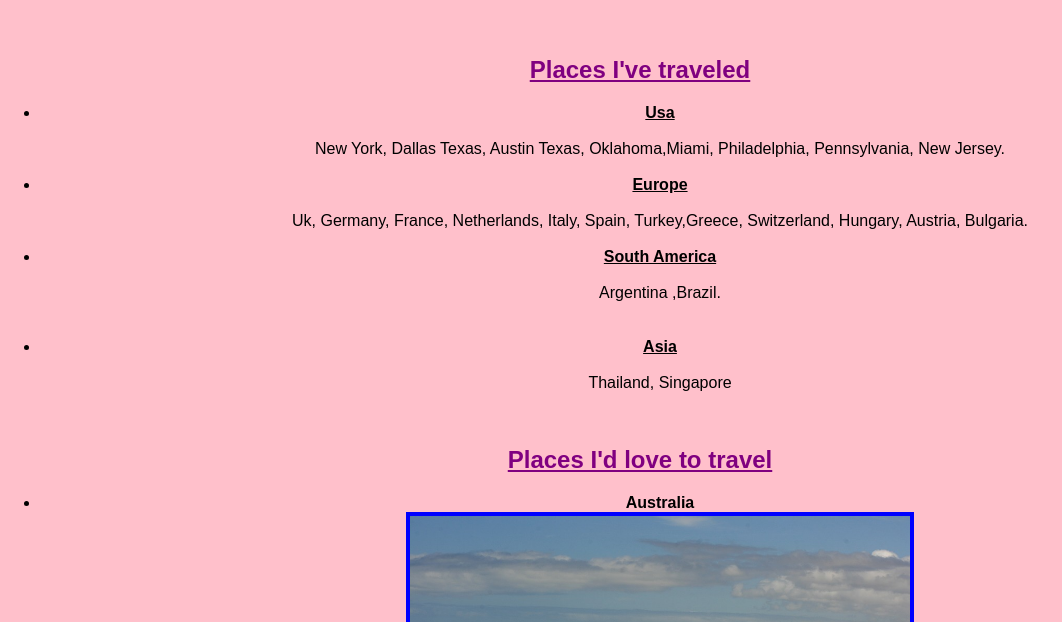
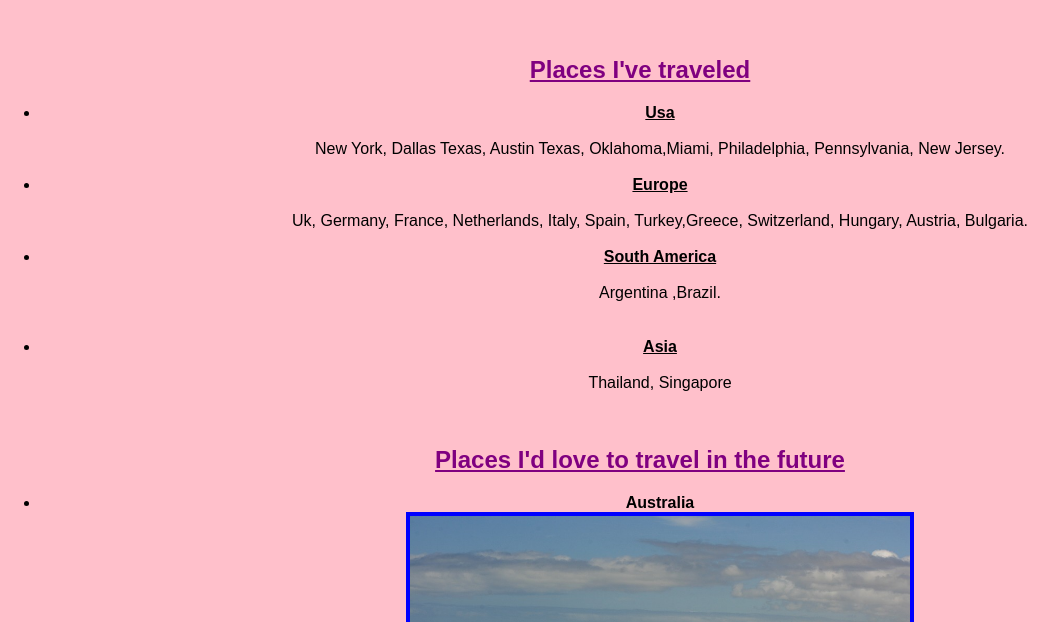
Before and after one commit to elinoravramovrafael/html, a plain HTML site: page gallery.html in a window 1280 px wide. Shown: the part 137-759 px from the top of the page, without its empty margins (0-1062 px from the left). Drawn offline with Linux system fonts and the light colour scheme.

Commit message:
Update gallery.html

```diff
--- a/gallery.html
+++ b/gallery.html
@@ -29,7 +29,7 @@
 
 </ul>
 <br>
-	<h2 class= "purple" ><u>Places I'd love to travel</u></h2>
+	<h2 class= "purple" ><u>Places I'd love to travel in the future</u></h2>
 
 <ul>
 
```
